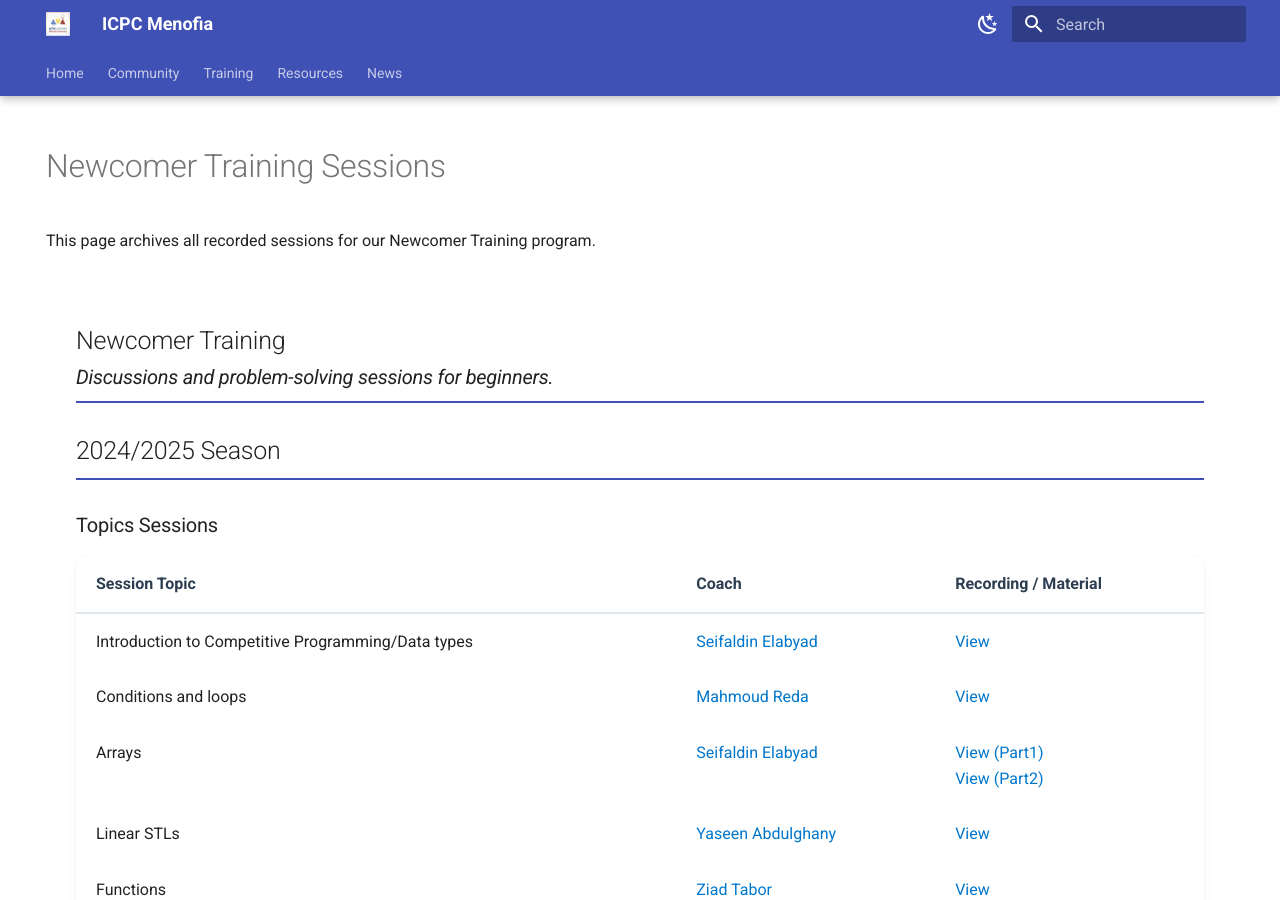
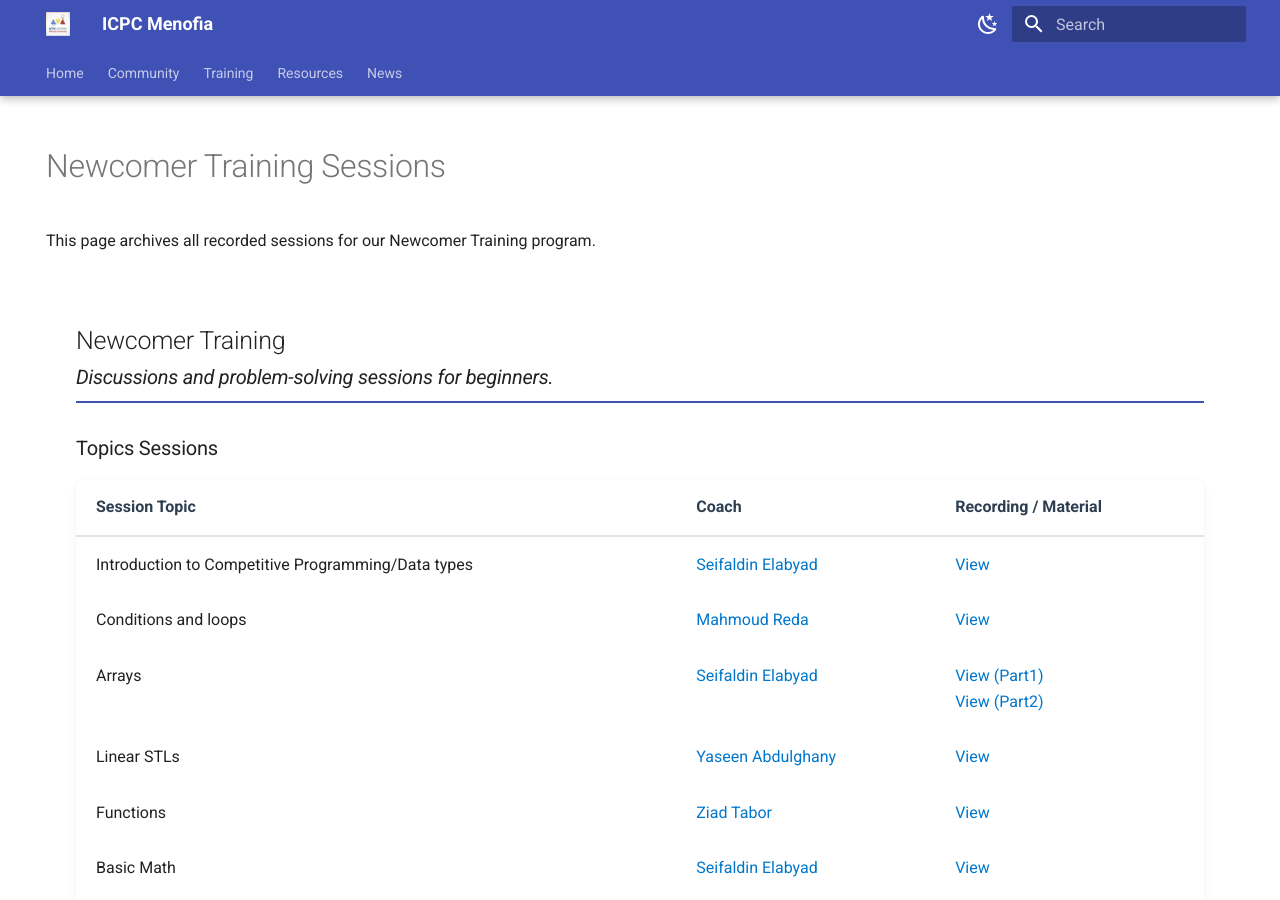
Before and after one commit to ICPC-Menofia/icpc-menofia.github.io, an MkDocs documentation site: the page built from docs/resources/sessions/newcomer.md, in a window 1280 px wide and 900 px high. Built offline with MkDocs 1.6.1 and Material for MkDocs 9.7.7, drawn with Linux system fonts in a browser that asks for light colours.

Commit message:
Update newcomer.md

```diff
--- a/docs/resources/sessions/newcomer.md
+++ b/docs/resources/sessions/newcomer.md
@@ -10,7 +10,6 @@ This page archives all recorded sessions for our Newcomer Training program.
 
 <div class="level-section">
 <h2>Newcomer Training<em>Discussions and problem-solving sessions for beginners.</em></h2>
-  <h2>2024/2025 Season</h2>
 
   <h3>Topics Sessions</h3>
   <table class="sessions-table">
```
